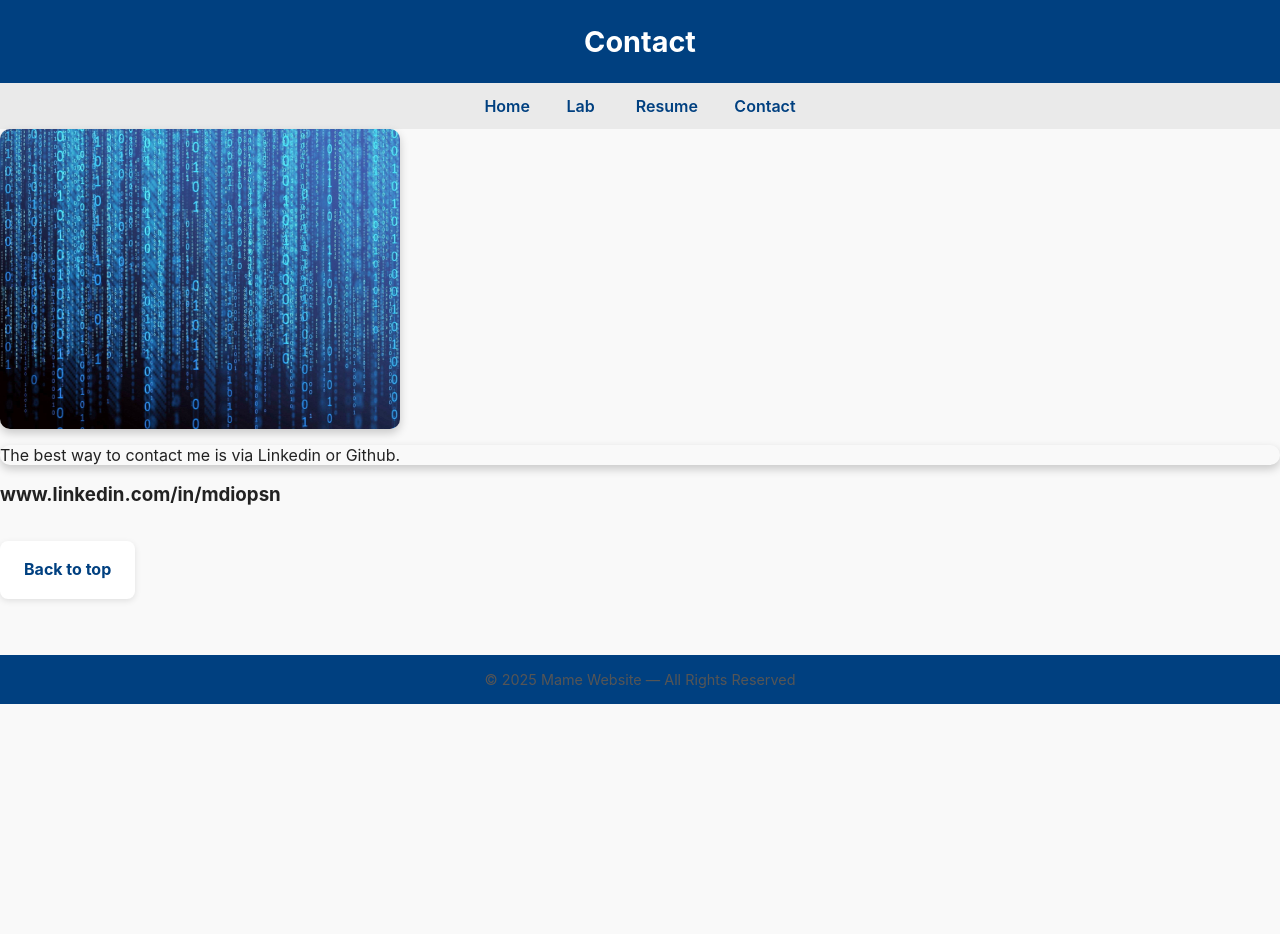
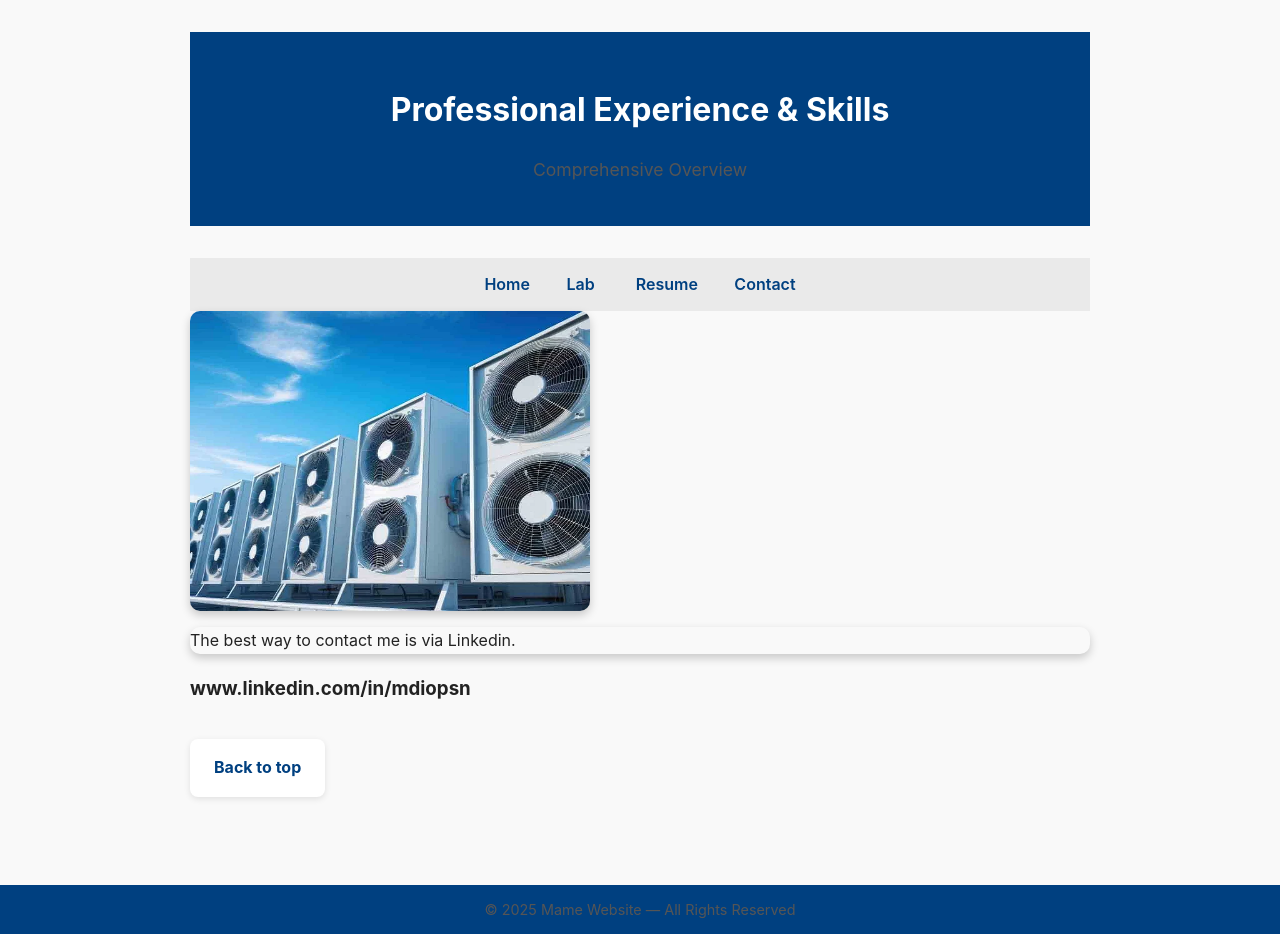
Before and after one commit to diopm1615/mamelabnet, a plain HTML site: page Contact.html in a window 1280 px wide. Before the commit the page ends 800 px from the top, so only its background shows below. Drawn offline with Linux system fonts and the light colour scheme.

Commit message:
Revise Contact.html structure and content
Updated the Contact page layout and content.

```diff
--- a/Contact.html
+++ b/Contact.html
@@ -11,15 +11,19 @@
 </head>
 <body>
 
-    <header><h1 class="one">Contact</h1></header>
+    <section style="font-family: 'Inter', Arial, sans-serif; color: #222; line-height: 1.7; max-width: 900px; margin: 0 auto; padding: 2rem;">
+  <header style="text-align: center; margin-bottom: 2rem;">
+    <h1 style="font-size: 2rem; font-weight: 700; margin-bottom: 0.5rem;">Professional Experience & Skills</h1>
+    <p style="font-size: 1.1rem; color: #555;">Comprehensive Overview</p>
+  </header>
 
     <nav class="navbar"><a  href="index.html" >Home</a>&nbsp<a href="Lab.html">Lab</a>&nbsp
         <a href="Resume.html">Resume</a>&nbsp<a href="Contact.html">Contact</a>
     </nav>
 
-    <img class="img1" src="1397644.jpg" style="width:400px;height:300px;">
+    <img class="img1" src="HVAC-Roof-systems.webp" alt="hvac roof system" style="width:400px;height:300px;">
 
-    <p class="img1" >The best way to contact me is via Linkedin or Github.</p>
+    <p class="img1" >The best way to contact me is via Linkedin.</p>
     <h3 class="img2" >www.linkedin.com/in/mdiopsn</h3>
 
 
@@ -28,11 +32,10 @@
  <div style="margin-top: 1rem;">
       <a class="homepara2" href="#top">Back to top</a>
     </div>
-  </main>
+    </section>
 
   <footer class="footerres" style="text-align: center; padding: 1rem 0; margin-top: 2rem; font-size: 0.9rem; color: #555;">
     © 2025 Mame Website — All Rights Reserved
   </footer>
 </body>
-
 </html>
```
